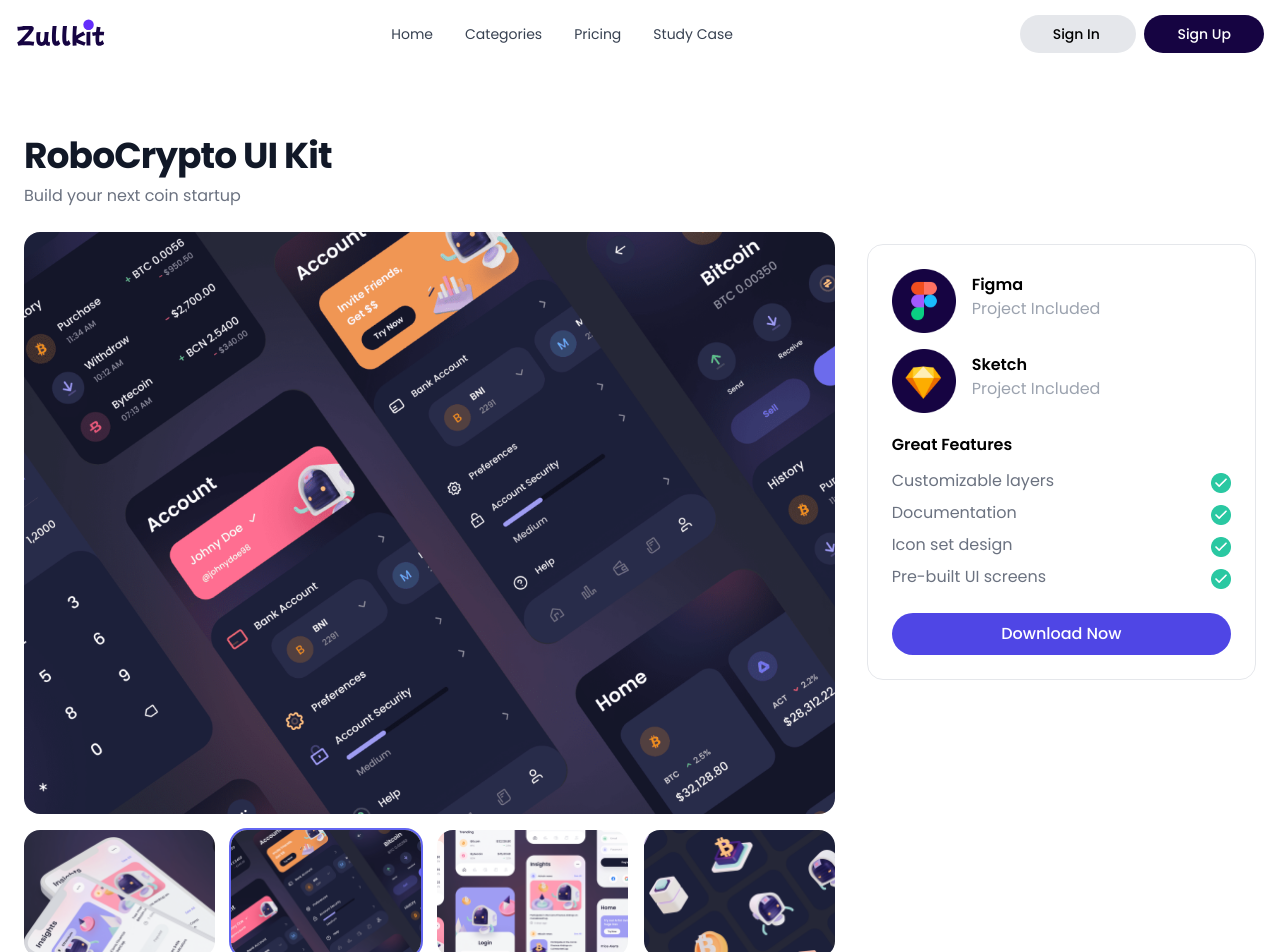
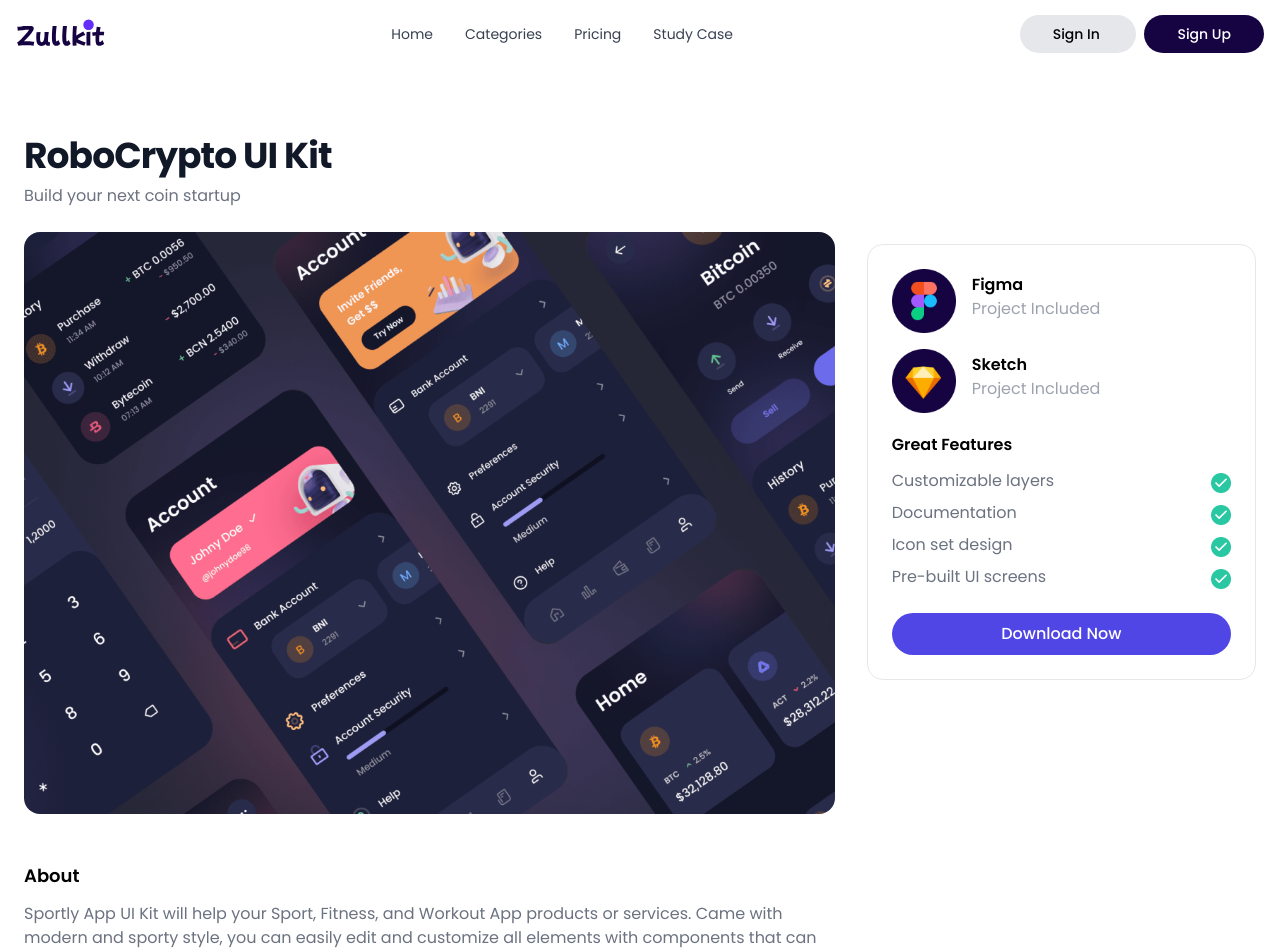
Before and after one commit to callazar/vue-test-live, a Vue app: page /detail in a window 1280 px wide. Shown: the top 952 px of the page. Built offline with nearby package versions, Linux system fonts and the light colour scheme.

Commit message:
update, feb 1, 14:08

```diff
--- a/src/components/detail/Gallery.vue
+++ b/src/components/detail/Gallery.vue
@@ -19,10 +19,13 @@ const galleries = ref([
       class="w-full mt-6 rounded-2xl"
     />
     <div class="grid grid-cols-4 gap-4 mt-4">
-      <div class="overflow-hidden cursor-pointer rounded-2xl">
-        <img src="@/assets/img/gallery-2.png" class="w-full" alt="" />
+      <template v-for="gallery in galeries" :key="gallery.id">
+        <div class="overflow-hidden cursor-pointer rounded-2xl">
+        <img :src="'/src/assets/img/' + gallery.image" class="w-full" alt="" />
       </div>
-      <div class="overflow-hidden cursor-pointer ring-2 ring-indigo-500 rounded-2xl">
+      </template>
+
+      <!-- <div class="overflow-hidden cursor-pointer ring-2 ring-indigo-500 rounded-2xl">
         <img src="@/assets/img/gallery-3.png" class="w-full" alt="" />
       </div>
       <div class="overflow-hidden cursor-pointer rounded-2xl">
@@ -30,7 +33,7 @@ const galleries = ref([
       </div>
       <div class="overflow-hidden cursor-pointer rounded-2xl">
         <img src="@/assets/img/gallery-5.png" class="w-full" alt="" />
-      </div>
+      </div> -->
     </div>
   </section>
 </template>
```
